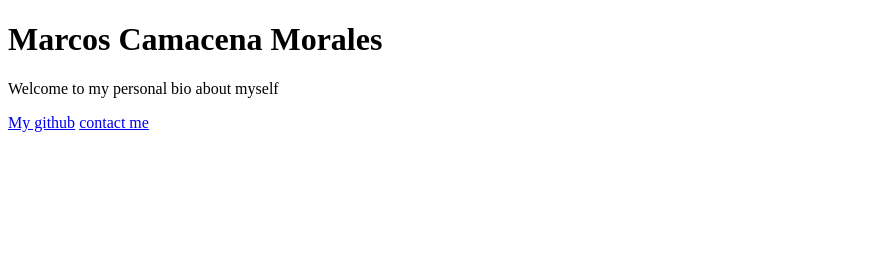
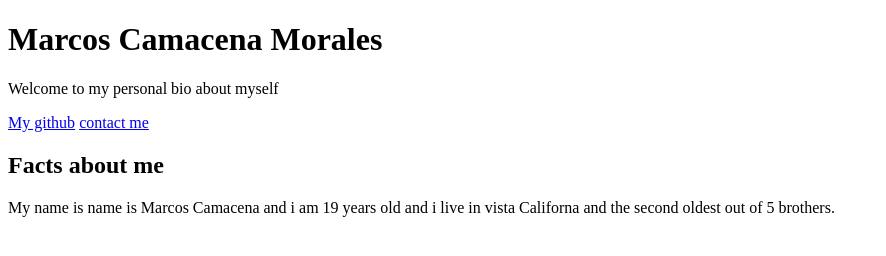
Before and after one commit to MarcosCM1/personal-bio-repo, a plain HTML site: page index.html in a window 1280 px wide. Shown: the whole page, without its empty margins (0-886 px from the left). Drawn offline with Linux system fonts and the light colour scheme.

Commit message:
added facts about me in sections

```diff
--- a/index.html
+++ b/index.html
@@ -14,6 +14,13 @@
     <a href="github.com">My github</a>
     <a href="gmail.com">contact me </a>
   </nav>
-
+  <div class="container">
+    <section id="about" class="content">
+      <h2>Facts about me</h2>
+      <p>My name is name is Marcos Camacena and i am 19 years old and i live in vista Californa
+        and the second oldest out of 5 brothers.
+      </p>
+    </section>
+  </div>
 </body>
 </html>
```
